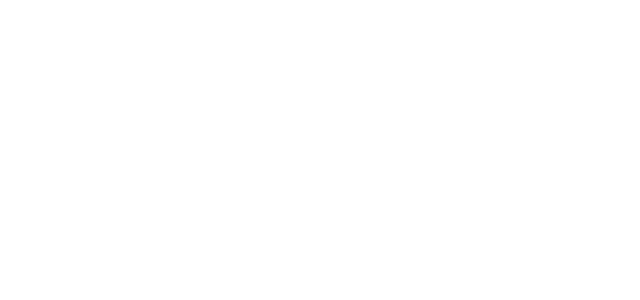
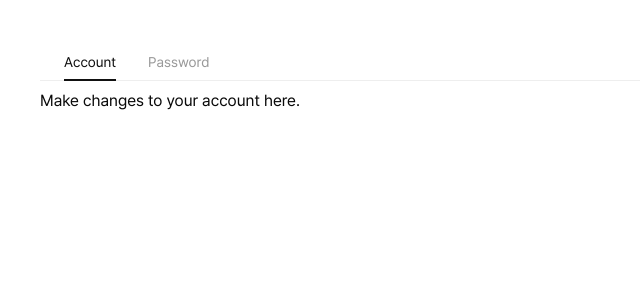
Before and after one commit to dnlwllms/hdc-ui, a React (Vite) app: page / in a window 1280 px wide. Shown: the top 300 px of the page, without its empty margins (0-640 px from the left). Built offline with nearby package versions, Linux system fonts and the light colour scheme.

Commit message:
피드백 반영

```diff
--- a/src/App.tsx
+++ b/src/App.tsx
@@ -1,5 +1,32 @@
+import {
+  Tabs,
+  TabsContent,
+  TabsList,
+  TabsTrigger,
+} from "@/lib/components/ui/tabs";
+
 function App() {
-  return <></>;
+  return (
+    <>
+      <div className="m-10 overflow-hidden">
+        <Tabs
+          defaultValue="account"
+          className="w-[1200px]"
+          mode="text"
+          size="md"
+        >
+          <TabsList className="w-full">
+            <TabsTrigger value="account">Account</TabsTrigger>
+            <TabsTrigger value="password">Password</TabsTrigger>
+          </TabsList>
+          <TabsContent value="account">
+            Make changes to your account here.
+          </TabsContent>
+          <TabsContent value="password">Change your password here.</TabsContent>
+        </Tabs>
+      </div>
+    </>
+  );
 }
 
 export default App;
--- a/src/lib/components/ui/tabs.tsx
+++ b/src/lib/components/ui/tabs.tsx
@@ -52,7 +52,7 @@
   },
 });
 
-const tabListVariants = cva("inline-flex w-fit items-center justify-center", {
+const tabListVariants = cva("inline-flex w-fit items-center", {
   variants: {
     size: {
       xs: "",
@@ -61,7 +61,7 @@
       lg: "",
     },
     mode: {
-      text: "pl-2 border-b border-b-gray-200",
+      text: "pl-2 pt-1 border-b border-b-gray-200",
       box: "gap-x-1 p-1 bg-gray-200",
       vertical: "flex flex-col justify-start",
     },
@@ -71,12 +71,9 @@
     mode: "box",
   },
   compoundVariants: [
-    { mode: "text", size: "sm", class: "h-8" },
-    { mode: "text", size: "md", class: "h-10" },
-    { mode: "text", size: "lg", class: "h-12" },
-    { mode: "box", size: "xs", class: "h-8 rounded-sm" },
-    { mode: "box", size: "sm", class: "h-10 rounded-md" },
-    { mode: "box", size: "md", class: "h-12 rounded-lg" },
+    { mode: "box", size: "xs", class: "rounded-sm" },
+    { mode: "box", size: "sm", class: "rounded-md" },
+    { mode: "box", size: "md", class: "rounded-lg" },
   ],
 });
 
@@ -102,7 +99,7 @@
           "data-[state=active]:after:absolute after:bottom-[-1px] data-[state=active]:after:z-index-1",
           "data-[state=active]:after:bg-gray-900"
         ),
-        box: "data-[state=active]:bg-white",
+        box: "data-[state=active]:bg-white flex-1",
         vertical:
           "gap-x-2 justify-start px-6 py-2 body02M w-full min-w-[224px] h-10 border-r-2 border-r-gray-200 data-[state=active]:border-r-gray-900",
       },
@@ -112,12 +109,12 @@
       mode: "box",
     },
     compoundVariants: [
-      { mode: "text", size: "sm", class: "body02M" },
-      { mode: "text", size: "md", class: "body02M" },
-      { mode: "text", size: "lg", class: "body01M" },
-      { mode: "box", size: "xs", class: "px-2 rounded-sm body03R" },
-      { mode: "box", size: "sm", class: "px-2 rounded-md body02M" },
-      { mode: "box", size: "md", class: "px-4 rounded-lg body02M" },
+      { mode: "text", size: "sm", class: "body02M h-7" },
+      { mode: "text", size: "md", class: "body02M h-9" },
+      { mode: "text", size: "lg", class: "body01M h-11" },
+      { mode: "box", size: "xs", class: "px-2 h-8 rounded-sm body03R" },
+      { mode: "box", size: "sm", class: "px-2 h-10 rounded-md body02M" },
+      { mode: "box", size: "md", class: "px-4 h-12 rounded-lg body02M" },
     ],
   }
 );
```
